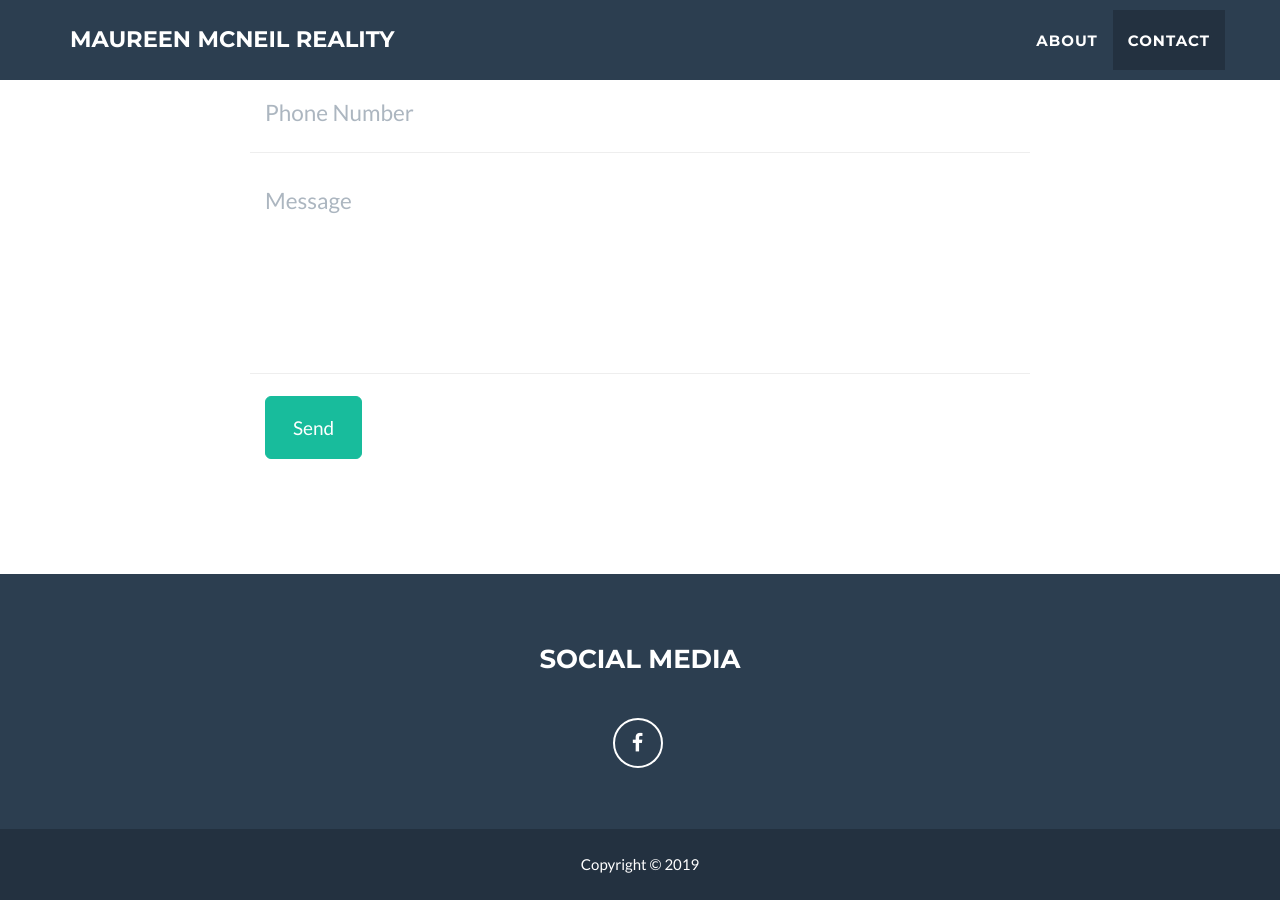
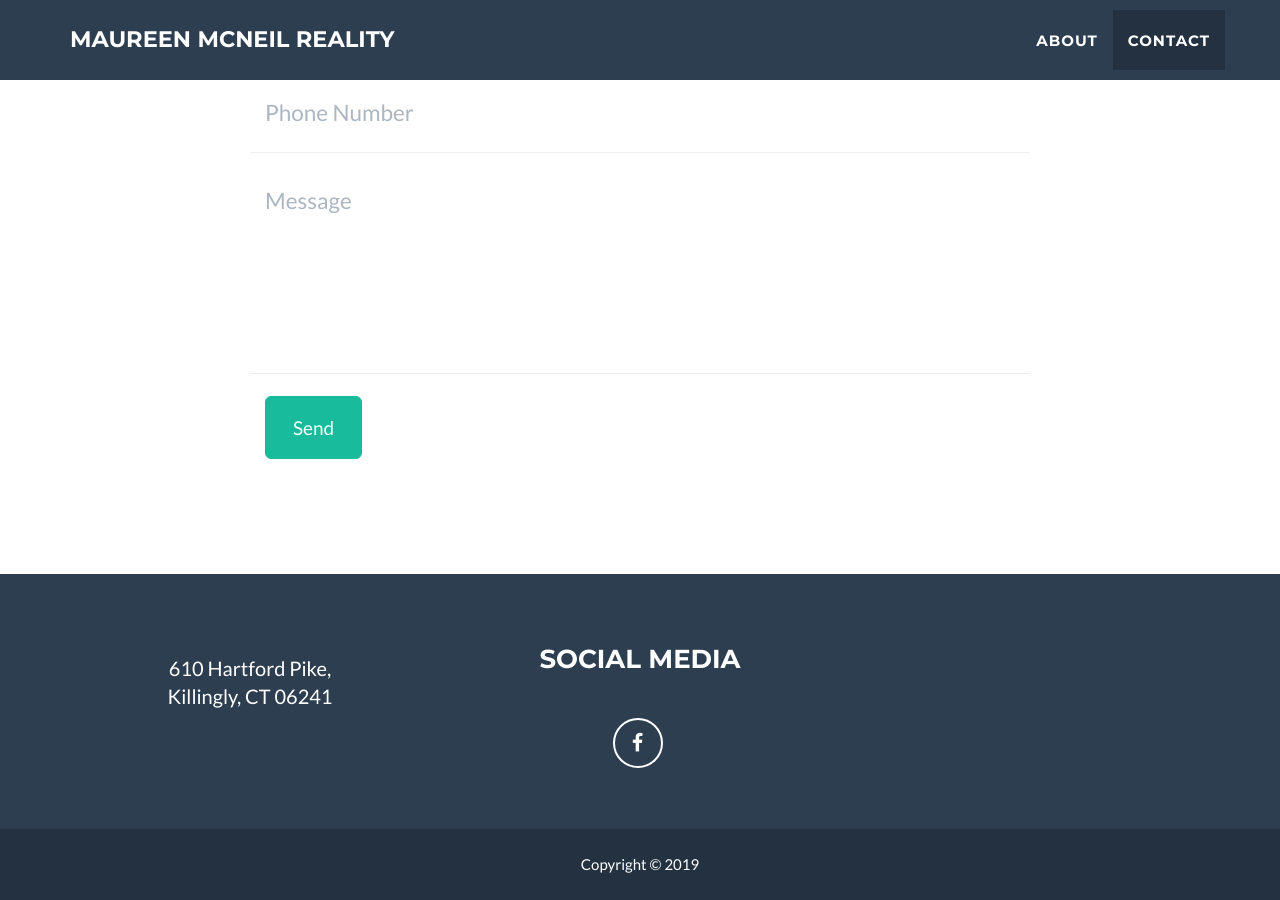
Before and after one commit to maureenmcneilreality/maureenmcneilreality, a Jekyll site: the page built from index.html, in a window 1280 px wide and 900 px high, scrolled down 2033 px. Built offline with Jekyll 4.4.1, drawn with Linux system fonts in a browser that asks for light colours; part of the change alters nothing that is shown.

```diff
--- a/_config.yml
+++ b/_config.yml
@@ -33,7 +33,7 @@ color:
 # Footer settings
 footer:
   copyright:
-  remax bell park: RE/MAX Bell Park
+  address: RE/MAX Bell Park
   social: Social Media
   contact: Contact Me
 
@@ -44,7 +44,7 @@ social:
     url: https://www.facebook.com/maureenmcneil317/
 
 # Postal address (add as many lines as necessary)
-remax bell park:
+address:
   - line: 610 Hartford Pike,
   - line: Killingly, CT 06241
 
```
